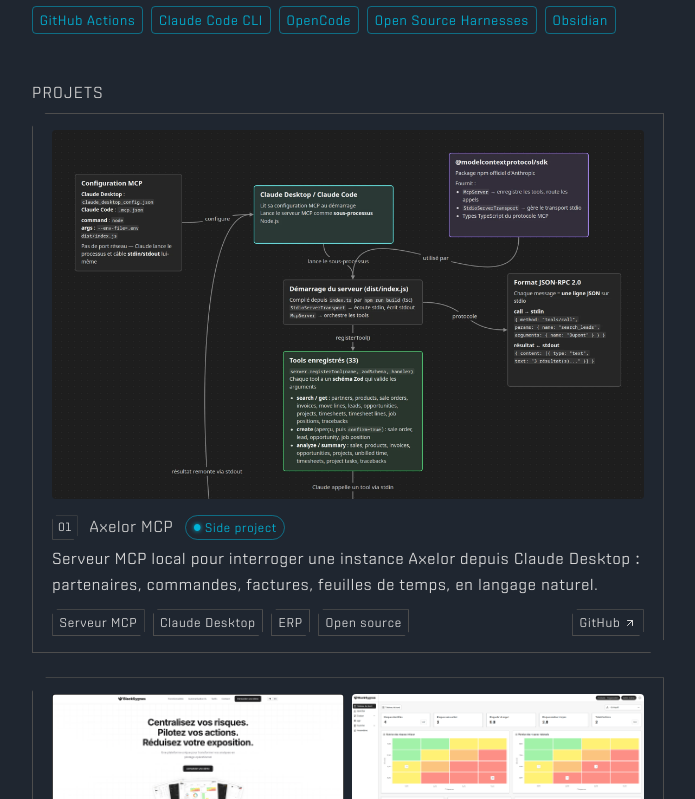
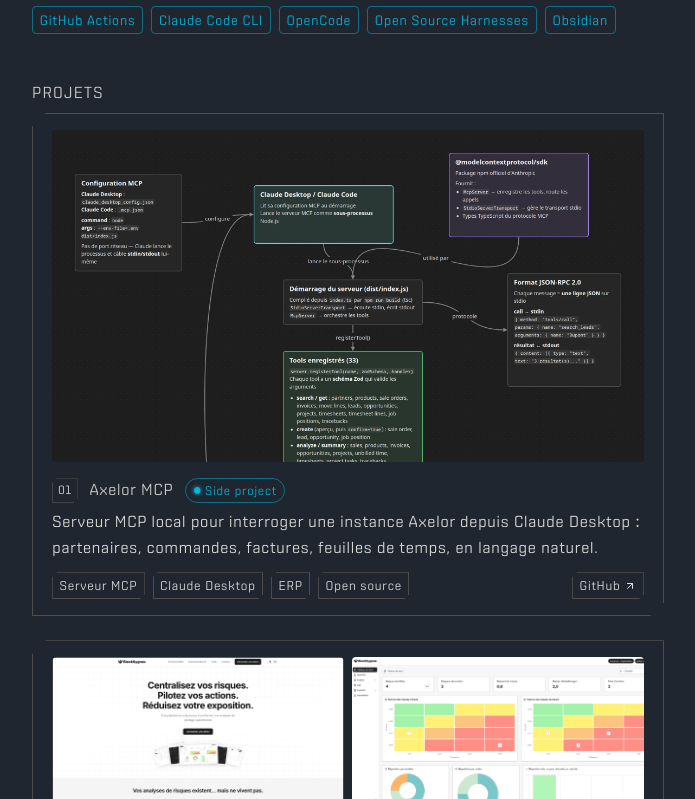
Before and after one commit to JulienLach/julienlach.ovh, a React (Vite) app: page / in a window 1280 px wide. Shown: the part 521-1320 px from the top of the page, without its empty margins (292-987 px from the left). Built offline with nearby package versions, Linux system fonts and the light colour scheme; no server answers.

Commit message:
fix(projects): fill screenshot frames with consistent rounded corners
The generic img rule forced height:auto and cancelled object-fit: cover,
so shorter captures left square bottom corners. Use a 16/9 frame and
anchor images to the left to keep the sidebar visible.

```diff
--- a/src/styles/global.css
+++ b/src/styles/global.css
@@ -304,10 +304,11 @@ img {
     width: 100%;
     height: 100%;
     object-fit: cover;
+    object-position: left top;
     display: block;
 }
 .screenshot-wrap:has(.project-screenshot-desktop) {
-    aspect-ratio: 16/10;
+    aspect-ratio: 16/9;
 }
 .project-screenshots-row {
     display: flex;
@@ -324,7 +325,6 @@ img {
 }
 .screenshot-wrap img {
     width: 100%;
-    height: auto;
     display: block;
     transition: transform 0.2s ease;
 }
```
